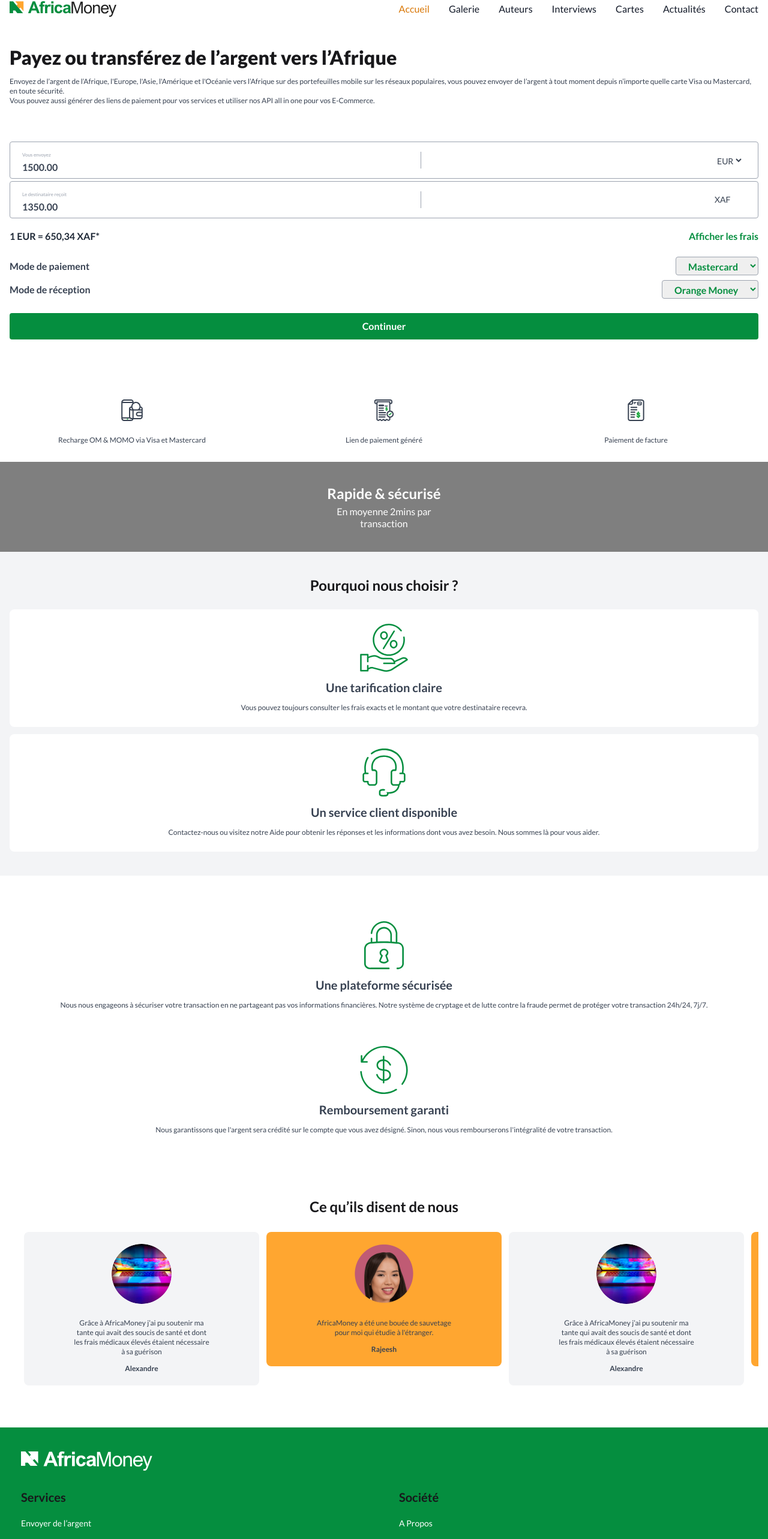
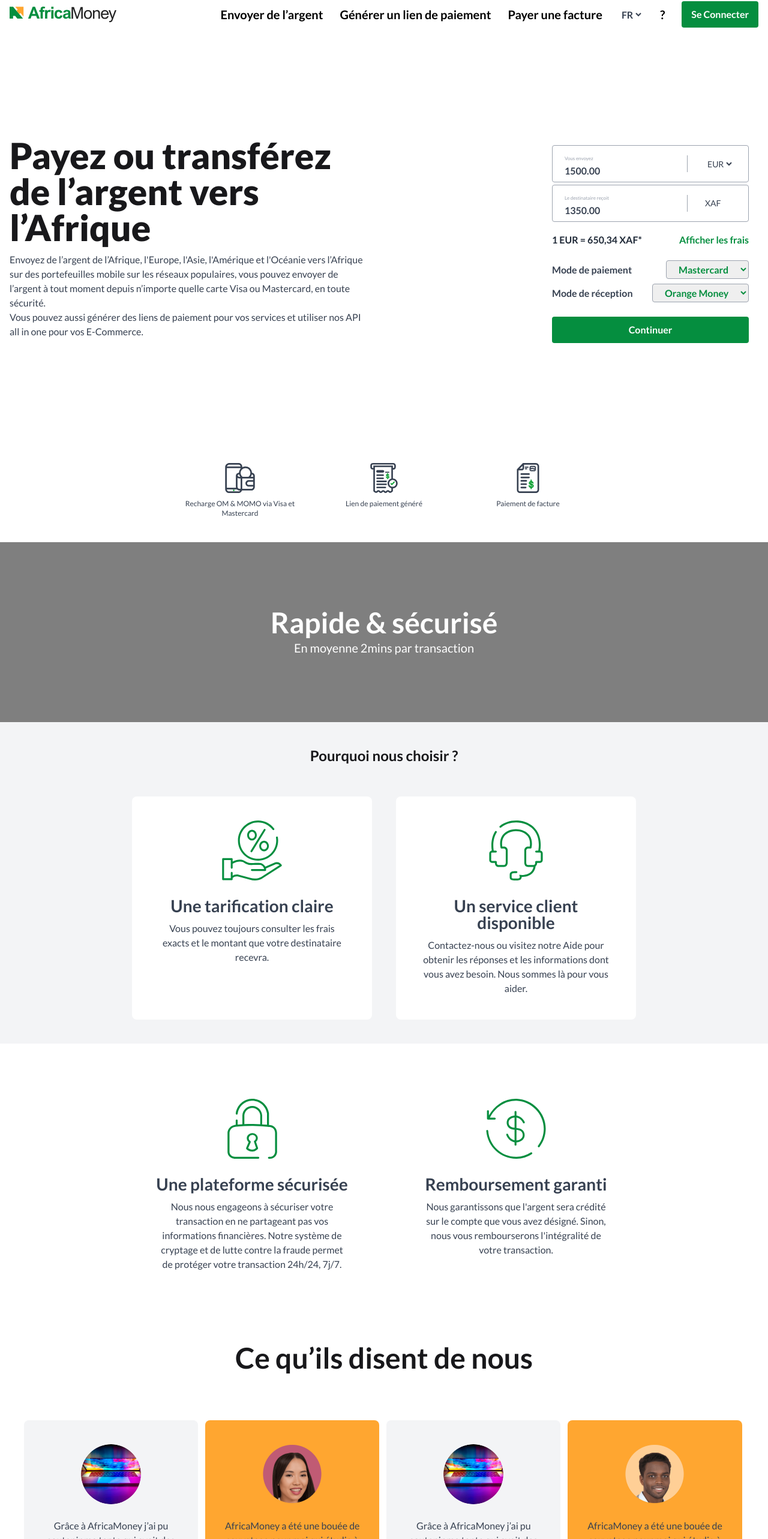
Before and after one commit to marvinboris/africa-money, a Next.js app: page / in a window 1280 px wide. Shown: the part 14-2580 px from the top of the page at 60% size. Built offline with nearby package versions, Linux system fonts and the light colour scheme.

Commit message:
Home, Login and Register pages

```diff
--- a/app/globals.css
+++ b/app/globals.css
@@ -13,11 +13,15 @@
   }
 
   .btn {
-    @apply capitalize py-2 px-4 font-medium rounded-xl;
+    @apply bg-forest-green hover:bg-orange-peel transition-all duration-100 rounded py-3 px-4 text-center text-white font-semibold;
+
+    &.btn-block {
+      @apply w-full block;
+    }
   }
 
-  .owl-item {
-    @apply h-full;
+  .owl-theme .owl-stage {
+    @apply flex items-stretch;
   }
 }
 
--- a/app/layout.tsx
+++ b/app/layout.tsx
@@ -1,20 +1,23 @@
+import { Metadata } from "next";
+
+import "./globals.css";
+import "flag-icons/css/flag-icons.min.css";
 import "owl.carousel/dist/assets/owl.carousel.css";
 import "owl.carousel/dist/assets/owl.theme.default.css";
-import './globals.css'
 
-export const metadata = {
-  title: 'Create Next App',
-  description: 'Generated by create next app',
-}
+export const metadata: Metadata = {
+  title: "AfricaMoney",
+  description: "Payez ou transférez de l’argent vers l’Afrique",
+};
 
 export default function RootLayout({
   children,
 }: {
-  children: React.ReactNode
+  children: React.ReactNode;
 }) {
   return (
-    <html lang="en">
+    <html lang="fr">
       <body>{children}</body>
     </html>
-  )
+  );
 }
--- /dev/null
+++ b/app/login/page.tsx
@@ -0,0 +1,51 @@
+import Link from "next/link";
+
+import Input from "@/components/ui/form/input";
+
+export default function Page() {
+  return (
+    <main>
+      <div className="w-full max-w-[360px] mx-auto pt-[100px] pb-[200px] flex flex-col items-center gap-3">
+        <h1 className="text-6xl font-extrabold text-zinc-900">Connexion</h1>
+
+        <p className="font-semibold text-center">
+          Nouveau ?{" "}
+          <Link className="text-forest-green" href="/register">
+            Créer un compte
+          </Link>
+        </p>
+
+        <form className="w-full py-4 space-y-3">
+          <Input
+            label="Email :"
+            id="email"
+            type="email"
+            placeholder="Youremail@mail.com"
+          />
+
+          <Input
+            label="Mot de passe :"
+            id="password"
+            type="password"
+            placeholder="***************"
+          />
+
+          <div className="mb-6">
+            <button className="btn btn-block" type="button">
+              Se Connecter
+            </button>
+          </div>
+        </form>
+
+        <p className="text-gray-800 text-center">
+          <Link
+            className="text-forest-green font-semibold"
+            href="/forgot-password"
+          >
+            Mot de passe oublié ?
+          </Link>
+        </p>
+      </div>
+    </main>
+  );
+}
--- a/app/page.tsx
+++ b/app/page.tsx
@@ -124,14 +124,14 @@
   children: string;
 };
 const Service = (props: ServiceProps) => (
-  <div className="flex flex-col items-center gap-3">
+  <div className="flex flex-col items-center gap-3 lg:w-[200px]">
     <div className="flex-none h-12">
       <Image
         src={"/images/" + props.icon + ".svg"}
         alt={props.children}
         width={36}
         height={36}
-        className="w-auto h-9 object-contain"
+        className="w-auto h-9 lg:h-[50px] object-contain"
       />
     </div>
 
@@ -145,18 +145,20 @@
   children: string;
 };
 const Info = (props: InfoProps) => (
-  <div className="rounded-lg bg-white px-4 py-6 flex flex-col gap-3 text-center">
+  <div className="rounded-lg bg-white px-4 lg:px-10 py-6 lg:py-10 flex flex-col gap-3 text-center lg:w-[400px]">
     <Image
       src={"/images/" + props.icon + ".svg"}
       alt={props.title}
       width={80}
       height={80}
-      className="h-20 w-auto flex-none mx-auto"
+      className="h-20 lg:h-[100px] w-auto flex-none mx-auto"
     />
 
-    <div className="text-xl font-bold">{props.title}</div>
+    <div className="text-xl lg:text-[28px] font-bold lg:mt-4">
+      {props.title}
+    </div>
 
-    <div className="text-xs">{props.children}</div>
+    <div className="text-xs lg:text-base">{props.children}</div>
   </div>
 );
 
@@ -169,7 +171,7 @@
 const Testimonial = (props: TestimonialProps) => (
   <div
     className={classNames(
-      "px-7 py-5 flex flex-col items-center text-center h-full rounded-lg",
+      "px-7 py-5 lg:py-10 flex flex-col items-center text-center h-full rounded-lg",
       props.index % 2 === 0 ? "bg-gray-100" : "bg-orange-peel"
     )}
   >
@@ -183,13 +185,17 @@
       />
     </div>
 
-    <p className="mt-6 text-xs w-[230px]">{props.children}</p>
+    <p className="mt-6 text-xs lg:text-base w-[230px] lg:w-full">
+      {props.children}
+    </p>
 
-    <div className="mt-3 text-xs font-semibold">{props.name}</div>
+    <div className="mt-3 lg:mt-5 text-xs lg:text-base font-semibold">
+      {props.name}
+    </div>
   </div>
 );
 
-export default function Home() {
+export default function Page() {
   const [data, setData] = React.useState<typeof _data | null>(null);
 
   React.useEffect(() => {
@@ -199,20 +205,20 @@
   return data ? (
     <main>
       <header>
-        <div className="container pt-8 pb-[72px]">
-          <section>
-            <h2 className="text-[32px] font-extrabold text-zinc-900">
+        <div className="container pt-8 pb-[72px] lg:pt-[120px] lg:pb-[120px] lg:flex justify-between items-center">
+          <section className="lg:w-[600px] flex-none">
+            <h2 className="text-[32px] lg:text-6xl font-extrabold text-zinc-900">
               Payez ou transférez de l’argent vers l’Afrique
             </h2>
 
-            <p className="mt-3 text-xs">
+            <p className="mt-3 text-xs lg:text-base">
               {`Envoyez de l’argent de l’Afrique, l'Europe, l'Asie, l'Amérique et l'Océanie vers l’Afrique sur des portefeuilles mobile sur les réseaux populaires, vous pouvez envoyer de l’argent à tout moment depuis n’importe quelle carte Visa ou Mastercard, en toute sécurité.`}
               <br />
               {`Vous pouvez aussi générer des liens de paiement pour vos services et utiliser nos API all in one pour vos E-Commerce.`}
             </p>
           </section>
 
-          <section className="mt-3 pt-10">
+          <section className="mt-3 pt-10 lg:w-[360px] lg:pb-10 lg:px-4 flex-none">
             <form>
               <div className="gap-1 py-2 grid grid-cols-1">
                 <Input
@@ -259,7 +265,7 @@
               </div>
 
               <div className="mt-3">
-                <button className="bg-forest-green hover:bg-orange-peel transition-all duration-100 rounded py-3 block w-full text-center text-white font-semibold">
+                <button className="btn btn-block">
                   Continuer
                 </button>
               </div>
@@ -269,7 +275,7 @@
       </header>
 
       <section id="services">
-        <div className="py-7 grid grid-cols-3 gap-3 container">
+        <div className="py-7 lg:py-10 grid grid-cols-3 lg:flex gap-3 justify-center lg:gap-10 container">
           {data.services.map((service) => (
             <Service key={"service-" + service.icon} {...service} />
           ))}
@@ -278,21 +284,23 @@
 
       <section id="cta">
         <div className="bg-black/50 text-white text-center">
-          <div className="flex flex-col h-[150px] w-[200px] justify-center items-center mx-auto gap-1">
-            <div className="text-2xl font-bold">Rapide & sécurisé</div>
+          <div className="flex flex-col h-[150px] lg:h-[300px] w-[200px] lg:w-auto justify-center items-center mx-auto gap-1">
+            <div className="text-2xl lg:text-5xl font-bold">
+              Rapide & sécurisé
+            </div>
 
-            <p>En moyenne 2mins par transaction</p>
+            <p className="lg:text-xl">En moyenne 2mins par transaction</p>
           </div>
         </div>
       </section>
 
       <section id="infos" className="bg-gray-100">
-        <div className="container py-10 grid grid-cols-1 gap-3">
+        <div className="container py-10 grid grid-cols-1 gap-3 lg:gap-10">
           <h2 className="font-bold text-zinc-900 text-2xl text-center">
             Pourquoi nous choisir ?
           </h2>
 
-          <div className="mt-3 grid grid-cols-1 gap-3">
+          <div className="mt-3 grid grid-cols-1 lg:flex justify-center gap-3 lg:gap-10">
             {data.infos.map((info) => (
               <Info key={"info-" + info.icon} {...info} />
             ))}
@@ -302,7 +310,7 @@
 
       <section id="more-infos" className="bg-white">
         <div className="container py-10 grid grid-cols-1 gap-3">
-          <div className="mt-3 grid grid-cols-1 gap-3">
+          <div className="mt-3 grid grid-cols-1 lg:flex justify-center gap-3 lg:gap-10">
             {data.moreInfos.map((info) => (
               <Info key={"info-" + info.icon} {...info} />
             ))}
@@ -311,19 +319,21 @@
       </section>
 
       <section id="testimonials" className="bg-white">
-        <div className="container py-10 grid grid-cols-1 gap-4">
-          <h2 className="font-bold text-zinc-900 text-2xl text-center">
+        <div className="container py-10 space-y-4 lg:space-y-20">
+          <h2 className="font-bold text-zinc-900 text-2xl lg:text-5xl text-center">
             Ce qu’ils disent de nous
           </h2>
 
-          <div className="py-2.5">
+          <div className="py-2.5 lg:py-0">
             <OwlCarousel
               key="testimonials-carousel"
+              className="owl-theme"
               role="list"
               responsive={{
                 0: { items: 1 },
-                768: { items: 2 },
-                1280: { items: 3 },
+                640: { items: 2 },
+                768: { items: 3 },
+                1024: { items: 4 },
               }}
               margin={12}
               stagePadding={24}
--- /dev/null
+++ b/app/register/page.tsx
@@ -0,0 +1,132 @@
+"use client";
+
+import Input from "@/components/ui/form/input";
+import Select from "@/components/ui/form/select";
+import Link from "next/link";
+import React from "react";
+
+export default function Page() {
+  const [countries, setCountries] = React.useState<
+    { code: string; name: string }[]
+  >([]);
+  const [value, setValue] = React.useState({
+    email: "",
+    name: "",
+    flag: "cm",
+    country: "CM",
+    phone: "",
+    password: "",
+    password_confirmation: "",
+  });
+
+  const inputChangeHandler = (
+    e: React.ChangeEvent<
+      HTMLInputElement | HTMLSelectElement | HTMLTextAreaElement
+    >
+  ) => {
+    e.persist();
+    const { name, value } = e.target;
+    if (name === "country")
+      setValue((state) => ({ ...state, flag: value.toLowerCase() }));
+    setValue((state) => ({ ...state, [name]: value }));
+  };
+
+  React.useEffect(() => {
+    fetch("https://corsproxy.io/?http://country.io/names.json")
+      .then((response) => response.json())
+      .then((data) => {
+        const countries = Object.entries(data)
+          .map(([code, name]) => ({
+            code,
+            name: name as string,
+          }))
+          .sort((a, b) => a.name.localeCompare(b.name));
+        setCountries(countries);
+      });
+  }, []);
+
+  return (
+    <main>
+      <div className="w-full max-w-[360px] mx-auto pt-[100px] pb-[200px] flex flex-col items-center gap-3">
+        <h1 className="text-6xl font-extrabold text-zinc-900">Inscription</h1>
+
+        <p className="font-semibold text-center">
+          Vous avez déjà un compte ?{" "}
+          <Link className="text-forest-green" href="/login">
+            Se Connecter
+          </Link>
+        </p>
+
+        <form className="w-full py-4 space-y-3">
+          <Input
+            label="Email :"
+            id="email"
+            type="email"
+            name="email"
+            value={value.email}
+            onChange={inputChangeHandler}
+            placeholder="Youremail@mail.com"
+          />
+
+          <Input
+            label="Nom & Prénoms :"
+            id="name"
+            name="name"
+            value={value.name}
+            onChange={inputChangeHandler}
+            placeholder="Veuillez entrer votre nom"
+          />
+
+          <Select
+            label="Pays :"
+            id="country"
+            name="country"
+            value={value.country}
+            onChange={inputChangeHandler}
+            prepend={<span className={"fi fi-" + value.flag} />}
+          >
+            {countries.map((c) => (
+              <option key={"country-option-" + c.code} value={c.code}>
+                {c.name}
+              </option>
+            ))}
+          </Select>
+
+          <Input
+            label="Téléphone :"
+            id="phone"
+            type="tel"
+            name="phone"
+            placeholder="09907089890"
+          />
+
+          <Input
+            label="Mot de passe :"
+            id="password"
+            type="password"
+            name="password"
+            value={value.password}
+            onChange={inputChangeHandler}
+            placeholder="***************"
+          />
+
+          <Input
+            label="Confirmez votre mot de passe :"
+            id="password-confirmation"
+            type="password"
+            name="password_confirmation"
+            value={value.password_confirmation}
+            onChange={inputChangeHandler}
+            placeholder="***************"
+          />
+
+          <div className="mb-6">
+            <button className="btn btn-block" type="button">
+              Valider
+            </button>
+          </div>
+        </form>
+      </div>
+    </main>
+  );
+}
--- a/components/frontend/navigation/footer.tsx
+++ b/components/frontend/navigation/footer.tsx
@@ -39,9 +39,9 @@
   ],
 }) => (
   <div className="space-y-5">
-    <h3 className="text-zinc-900 text-xl font-bold">{title}</h3>
+    <h3 className="text-zinc-900 text-xl lg:text-2xl font-bold">{title}</h3>
 
-    <ul className="grid grid-cols-1 gap-3 text-sm">
+    <ul className="grid grid-cols-1 gap-3 text-sm lg:text-base">
       {links.map(({ href, label }) => (
         <li key={href}>
           <Link href={href}>{label}</Link>
@@ -55,7 +55,7 @@
   return (
     <footer>
       <div className="bg-forest-green text-white">
-        <div className="container grid grid-cols-2 py-10 px-[35px] gap-x-[50px] gap-y-[30px]">
+        <div className="container grid grid-cols-2 lg:flex py-10 px-[35px] gap-x-[50px] gap-y-[30px] lg:justify-center">
           <div className="col-span-2">
             <Logo white className="h-8 w-auto" />
           </div>
@@ -68,7 +68,7 @@
         </div>
       </div>
 
-      <div className="text-xs bg-gray-200 text-gray-500 text-center py-3">
+      <div className="text-xs lg:text-base bg-gray-200 text-gray-500 text-center py-3 lg:py-5">
         AfricaMoney. © 2023 Tous droits réservés.
       </div>
     </footer>
--- a/components/frontend/navigation/nav-item.tsx
+++ b/components/frontend/navigation/nav-item.tsx
@@ -4,7 +4,11 @@
 import Link from "next/link";
 import { usePathname } from "next/navigation";
 
-export default function NavItem({ href, children }: React.ComponentProps<"a">) {
+export default function NavItem({
+  href,
+  children,
+  ...props
+}: Omit<React.ComponentProps<"a">, "ref">) {
   const pathname = usePathname();
   const active = pathname.startsWith(href!);
 
@@ -12,9 +16,10 @@
     <Link
       href={href!}
       className={classNames(
-        "font-medium font-display",
-        active ? "text-amber-600" : "text-gray-900"
+        "font-semibold text-xl",
+        active ? "text-forest-green" : "text-black"
       )}
+      {...props}
     >
       {children}
     </Link>
--- a/components/frontend/navigation/toolbar.tsx
+++ b/components/frontend/navigation/toolbar.tsx
@@ -3,13 +3,9 @@
 
 const data = {
   links: [
-    { href: "/", children: "Accueil" },
-    { href: "/gallery", children: "Galerie" },
-    { href: "/authors", children: "Auteurs" },
-    { href: "/interviews", children: "Interviews" },
-    { href: "/cards", children: "Cartes" },
-    { href: "/blog", children: "Actualités" },
-    { href: "/contact", children: "Contact" },
+    { href: "/send-money", children: "Envoyer de l’argent" },
+    { href: "/generate-link", children: "Générer un lien de paiement" },
+    { href: "/pay-bill", children: "Payer une facture" },
   ],
 };
 
@@ -19,10 +15,20 @@
       <div className="container flex items-center justify-between">
         <Logo className="h-[26px] w-auto flex-none" />
 
-        <nav className="hidden md:flex gap-8">
+        <nav className="hidden lg:flex items-center gap-7">
           {data.links.map((item, i) => (
             <NavItem key={"nav-item-" + i} {...item} />
           ))}
+
+          <select name="locale" id="locale" className="bg-transparent text-gray-700 font-semibold">
+            <option value="fr">FR</option>
+          </select>
+
+          <NavItem href="/faq">?</NavItem>
+
+          <NavItem href="/login" className="btn inline-block">
+            Se Connecter
+          </NavItem>
         </nav>
       </div>
     </header>
--- /dev/null
+++ b/components/ui/form/input.tsx
@@ -0,0 +1,25 @@
+type Props = React.ComponentProps<"input"> & {
+  label: string;
+  prepend?: React.ReactNode;
+};
+export default function Input({ label, prepend, ...props }: Props) {
+  return (
+    <div>
+      <label
+        className="block text-gray-800 text-xs font-semibold"
+        htmlFor={props.id}
+      >
+        {label}
+      </label>
+
+      <div className="flex items-center mt-1 border-[.5px] border-gray-400 rounded py-3 px-4 gap-1">
+        {prepend ? <div className="w-[18px] flex-none">{prepend}</div> : null}
+
+        <input
+          className="appearance-none block flex-1 w-full bg-transparent placeholder:text-gray-400 outline-none"
+          {...props}
+        />
+      </div>
+    </div>
+  );
+}
--- /dev/null
+++ b/components/ui/form/select.tsx
@@ -0,0 +1,25 @@
+type Props = React.ComponentProps<"select"> & {
+  label: string;
+  prepend?: React.ReactNode;
+};
+export default function Select({ label, prepend, ...props }: Props) {
+  return (
+    <div>
+      <label
+        className="block text-gray-800 text-xs font-semibold"
+        htmlFor={props.id}
+      >
+        {label}
+      </label>
+
+      <div className="flex items-center mt-1 border-[.5px] border-gray-400 rounded py-3 px-4 gap-1">
+        {prepend ? <div className="w-[18px] flex-none">{prepend}</div> : null}
+
+        <select
+          className="appearance-none block flex-1 w-full bg-transparent placeholder:text-gray-400 outline-none"
+          {...props}
+        />
+      </div>
+    </div>
+  );
+}
--- a/package.json
+++ b/package.json
@@ -15,6 +15,7 @@
     "autoprefixer": "10.4.14",
     "eslint": "8.43.0",
     "eslint-config-next": "13.4.6",
+    "flag-icons": "^6.7.0",
     "next": "13.4.6",
     "postcss": "8.4.24",
     "react": "18.2.0",
--- a/postcss.config.js
+++ b/postcss.config.js
@@ -1,5 +1,7 @@
 module.exports = {
   plugins: {
+    'postcss-import': {},
+    'tailwindcss/nesting': {},
     tailwindcss: {},
     autoprefixer: {},
   },
```
Also changed, not shown: 1 other file (tests, documents, lock files or other folders).
